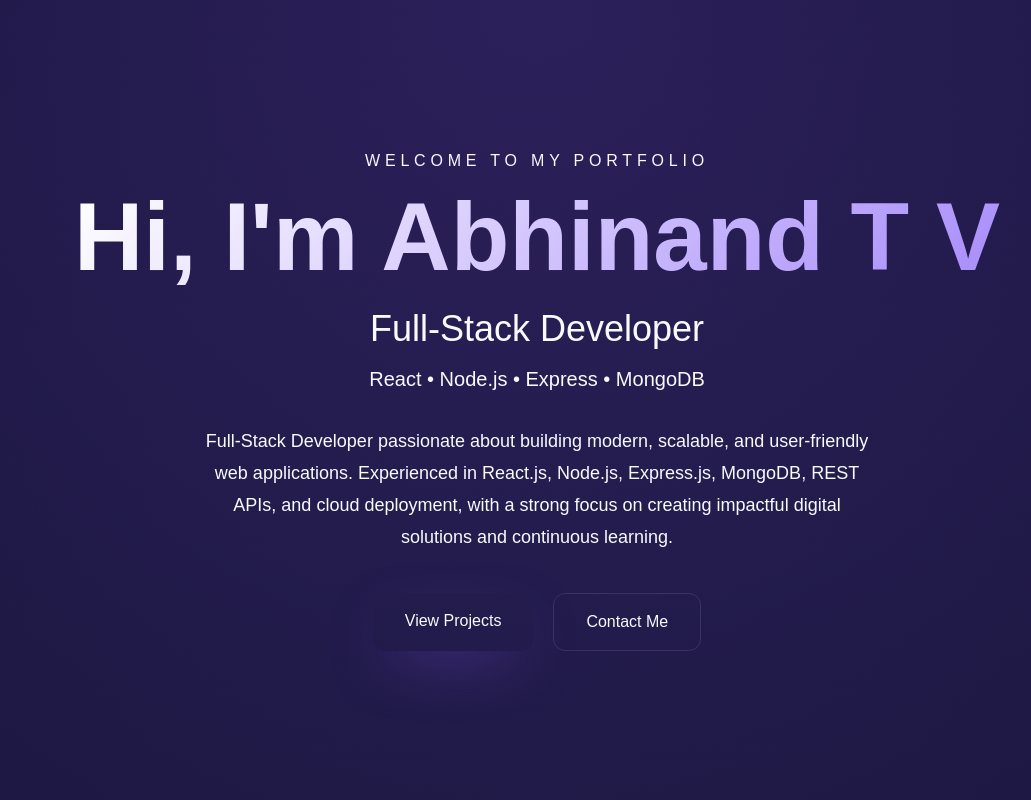
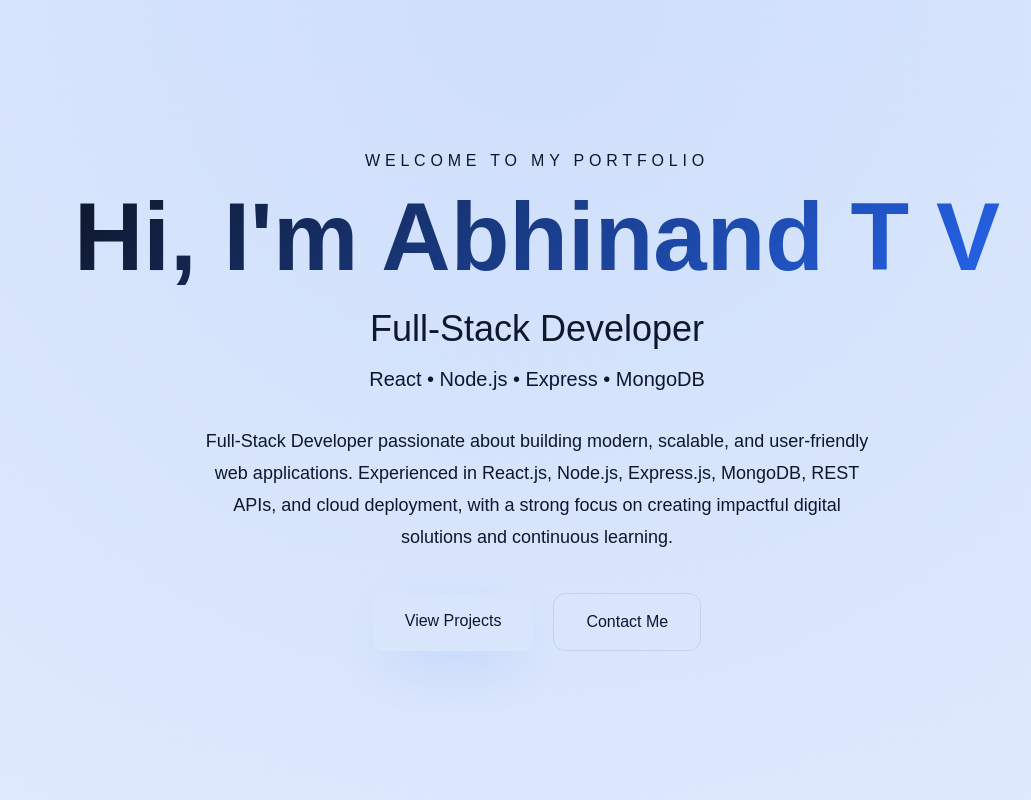
Before and after one commit to abhinand-ab/Portfolio, a React (Create React App) app: page / in a window 1280 px wide. Shown: the top 800 px of the page, without its empty margins (103-1134 px from the left). Built offline with nearby package versions, Linux system fonts and the light colour scheme.

Commit message:
Improve portfolio UI and update styling

```diff
--- a/src/index.css
+++ b/src/index.css
@@ -6,47 +6,47 @@
 
   --radius: 0.75rem;
 
-  /* Midnight Indigo Theme */
+  /* Light theme */
 
-  --background: #0f172a;
-  --foreground: #f8fafc;
+  --background: #f8fafc;
+  --foreground: #0f172a;
 
-  --card: #1e293b;
-  --card-foreground: #f8fafc;
+  --card: #ffffff;
+  --card-foreground: #0f172a;
 
-  --muted: #334155;
-  --muted-foreground: #cbd5e1;
+  --muted: #e2e8f0;
+  --muted-foreground: #475569;
 
-  --primary: #8b5cf6;
+  --primary: #2563eb;
   --primary-foreground: #ffffff;
 
-  --accent: #7c3aed;
+  --accent: #1d4ed8;
   --accent-foreground: #ffffff;
 
-  --border: rgba(255,255,255,0.1);
+  --border: rgba(148,163,184,0.28);
 
   --gradient-hero:
     radial-gradient(circle at top,
-      rgba(139,92,246,0.3),
-      transparent 60%),
+      rgba(37,99,235,0.16),
+      transparent 55%),
     linear-gradient(
       180deg,
-      #020617,
-      #0f172a
+      #eff6ff,
+      #f8fafc
     );
 
   --gradient-text:
     linear-gradient(
       135deg,
-      #ffffff,
-      #a78bfa
+      #0f172a,
+      #2563eb
     );
 
   --shadow-glow:
-    0 20px 60px -20px rgba(139,92,246,0.6);
+    0 20px 60px -20px rgba(37,99,235,0.32);
 
   --shadow-card:
-    0 10px 40px -10px rgba(0,0,0,0.6);
+    0 10px 40px -10px rgba(15,23,42,0.12);
 }
 
 
@@ -58,6 +58,7 @@
 
 html {
   scroll-behavior: smooth;
+  color-scheme: light;
 }
 
 body {
@@ -122,7 +123,7 @@ body {
 
   background-image:
     radial-gradient(
-      rgba(255,255,255,0.03) 1px,
+      rgba(15,23,42,0.035) 1px,
       transparent 1px
     );
 
```
